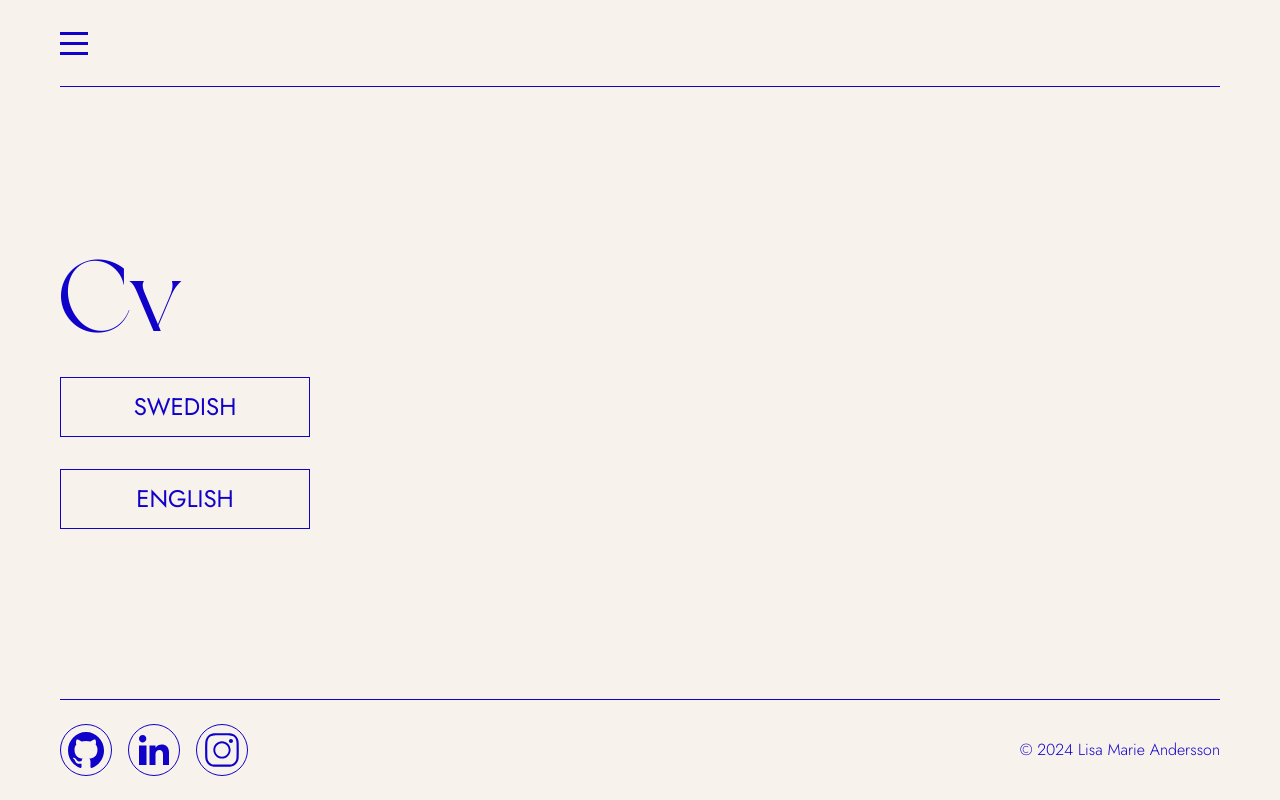
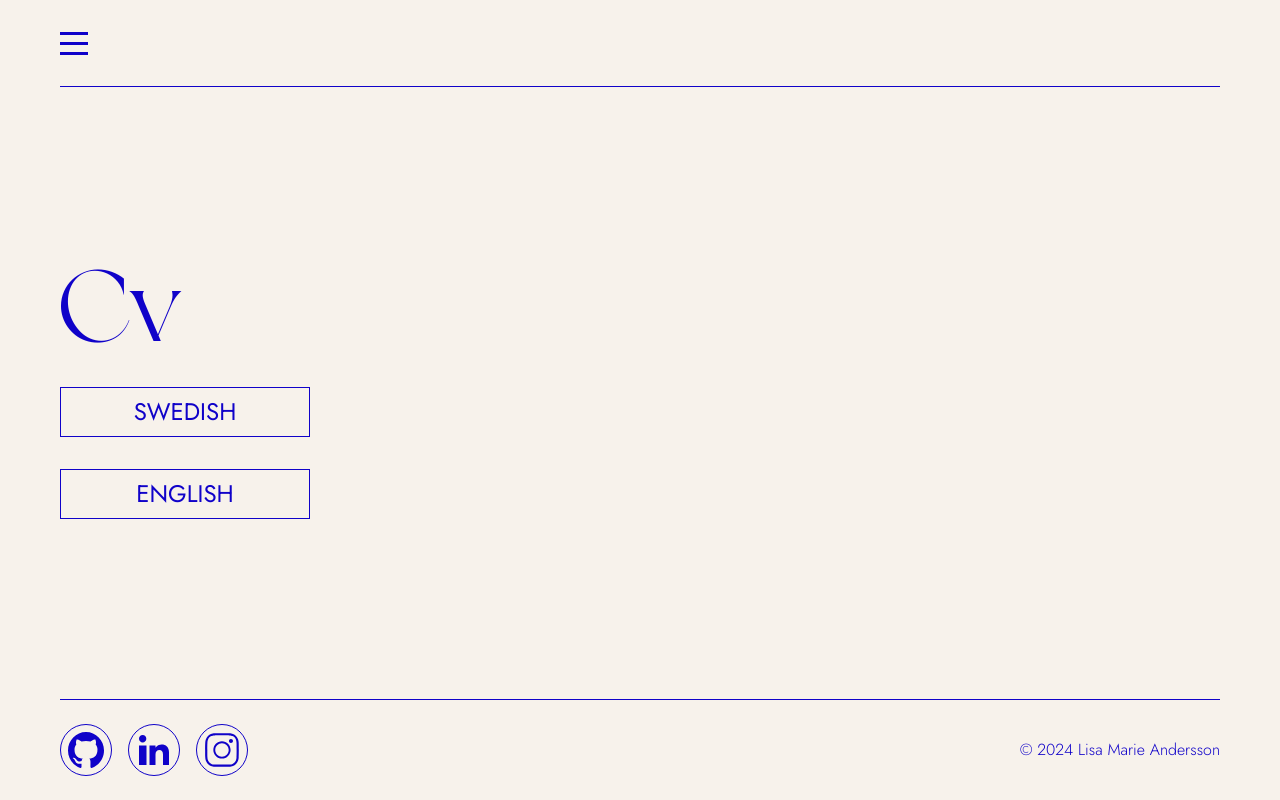
Before and after one commit to lisamarieandersson/showcase-pro, a React (Vite) app: page /cv in a window 1280 px wide. Built offline with nearby package versions, Linux system fonts and the light colour scheme.

Commit message:
edit button height

```diff
--- a/src/components/button/Button.scss
+++ b/src/components/button/Button.scss
@@ -10,7 +10,7 @@
   @include link-style;
   //TODO: add gap instead of margin block?
   margin-block: $spacing-xxs;
-  height: 3.75rem; /* 60px */
+  height: 3.125rem; /* 50px */
   width: 15.625rem; /* 250px */
   display: flex;
   justify-content: center;
```
